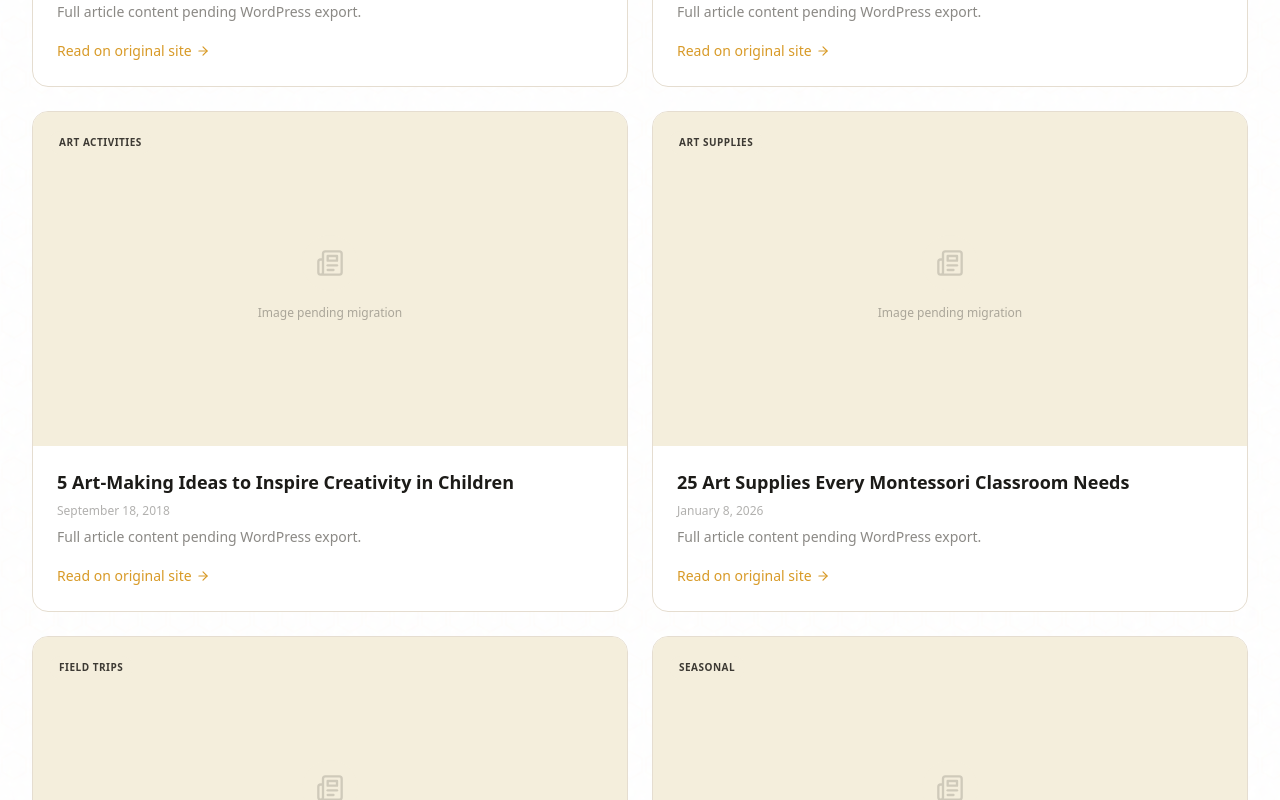
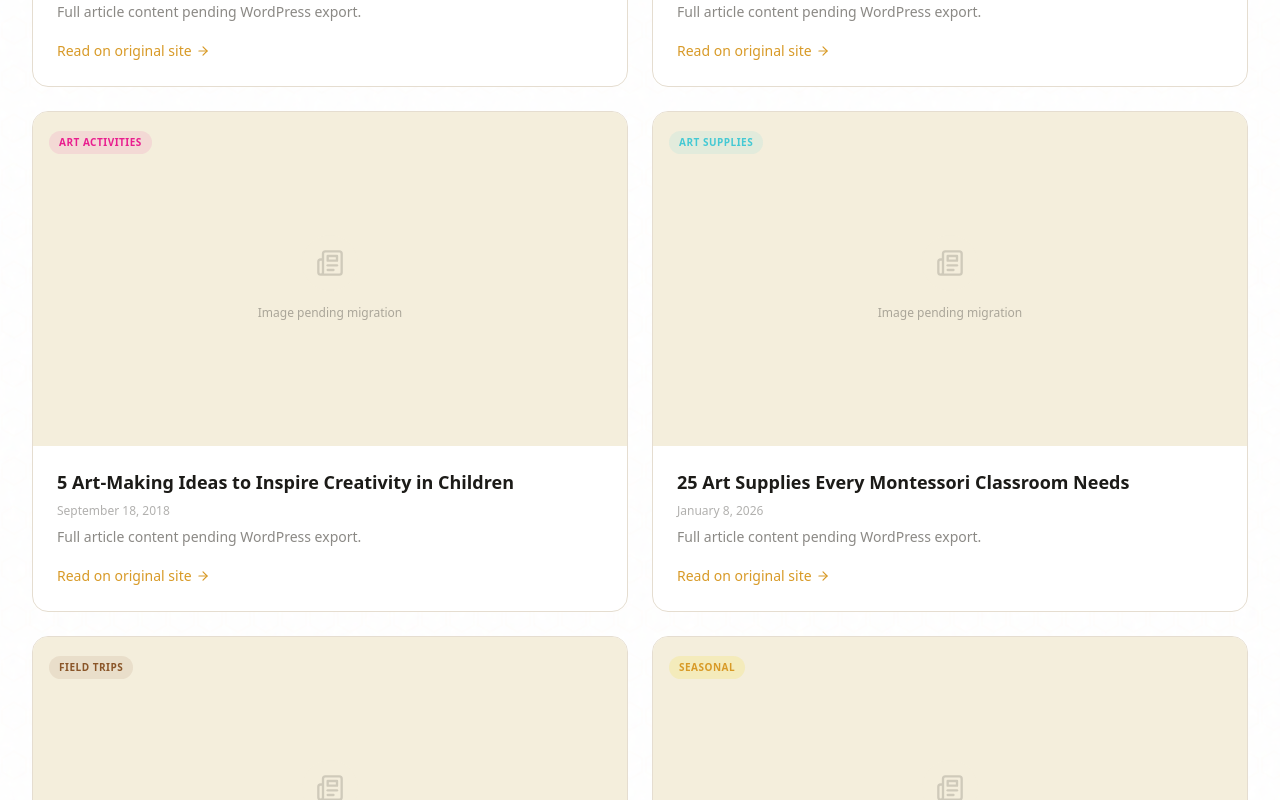
Before and after one commit to ilyroots/Montessori-Art-ReDesign, a Next.js app: page /blog in a window 1280 px wide. Shown: the part 2160-2960 px from the top of the page. Built offline with nearby package versions, Linux system fonts and the light colour scheme.

Commit message:
fix(blog): add category styles for new sitemap post categories

```diff
--- a/src/app/blog/page.tsx
+++ b/src/app/blog/page.tsx
@@ -35,6 +35,16 @@ const categoryStyles: Record<string, string> = {
   Painting: "bg-creative-pink/10 text-creative-pink",
   "Art Shelf": "bg-sage/10 text-sage",
   Homeschool: "bg-bee-yellow/15 text-honey",
+  "Art Activities": "bg-creative-pink/10 text-creative-pink",
+  "Art Supplies": "bg-kids-blue/10 text-kids-blue",
+  "Field Trips": "bg-earth-brown/10 text-earth-brown",
+  Seasonal: "bg-bee-yellow/15 text-honey",
+  "Art Language": "bg-sage/10 text-sage",
+  Journaling: "bg-honey/10 text-honey",
+  Pedagogy: "bg-creative-pink/10 text-creative-pink",
+  Methodology: "bg-kids-blue/10 text-kids-blue",
+  Development: "bg-sage/10 text-sage",
+  "Color Theory": "bg-bee-yellow/15 text-honey",
 };
 
 export default function BlogPage() {
```
